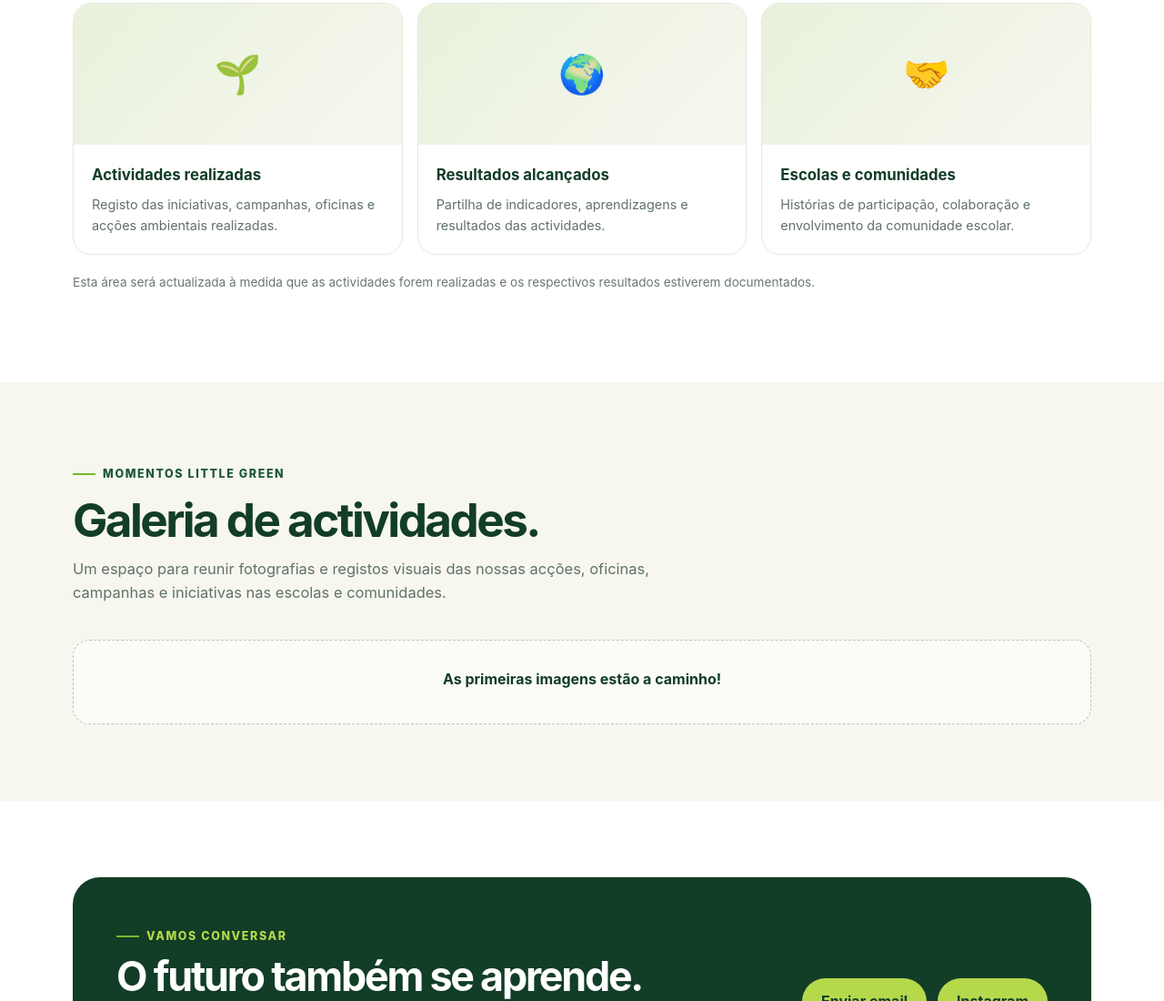
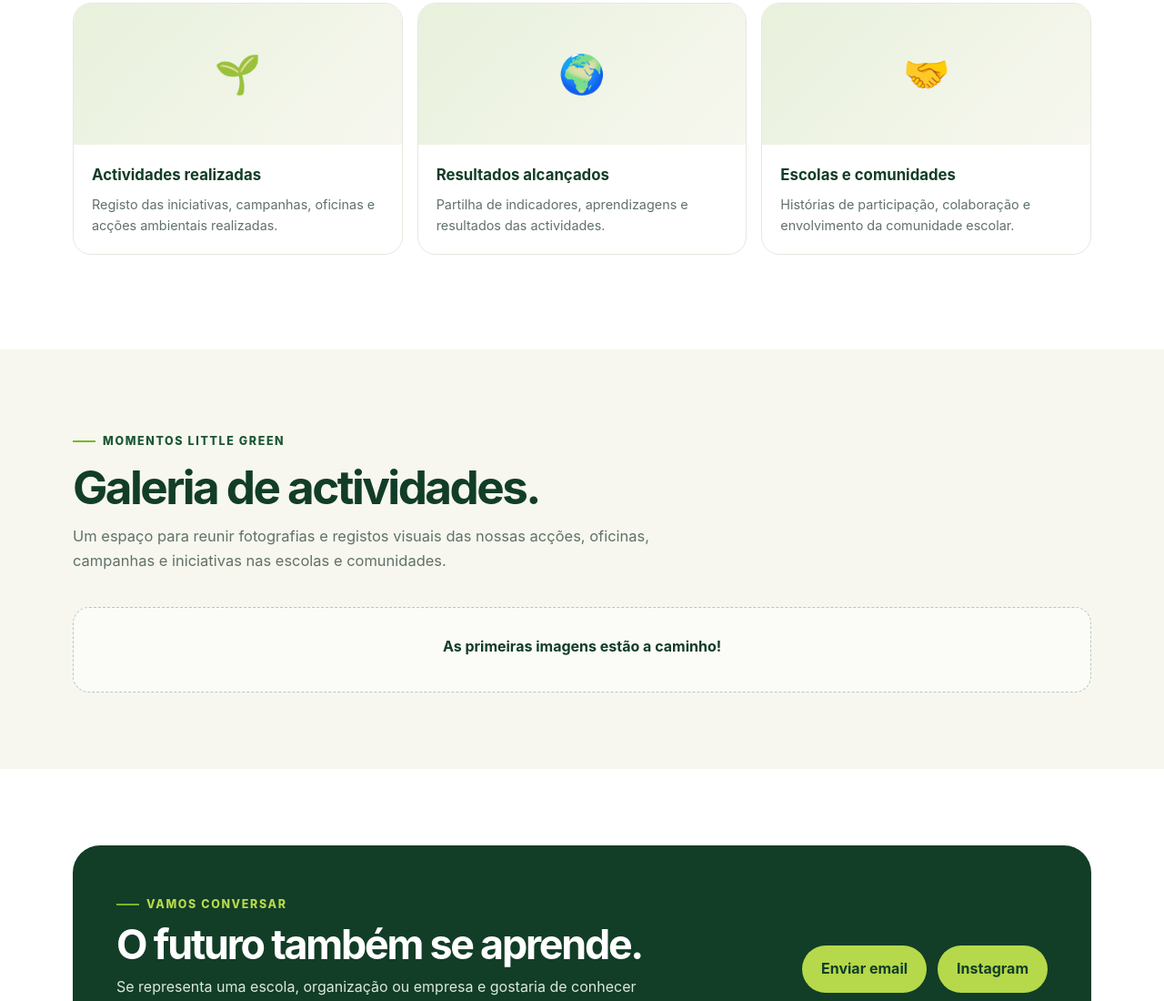
Before and after one commit to littlegreenmz-dot/little-green-site, a plain HTML site: page index.html in a window 1280 px wide. Shown: the part 4547-5647 px from the top of the page at 91% size. Drawn offline with Linux system fonts and the light colour scheme.

Commit message:
correccao de impactos

```diff
--- a/index.html
+++ b/index.html
@@ -100,7 +100,8 @@
           <article class="impact-card"><div class="impact-visual">🌍</div><div class="impact-body"><h3>Resultados alcançados</h3><p>Partilha de indicadores, aprendizagens e resultados das actividades.</p></div></article>
           <article class="impact-card"><div class="impact-visual">🤝</div><div class="impact-body"><h3>Escolas e comunidades</h3><p>Histórias de participação, colaboração e envolvimento da comunidade escolar.</p></div></article>
         </div>
-        <p class="contact-note">Esta área será actualizada à medida que as actividades forem realizadas e os respectivos resultados estiverem documentados.</p>
+        <p class="contact-note">
+
       </div>
     </section>
     <section class="section" id="galeria">
```
